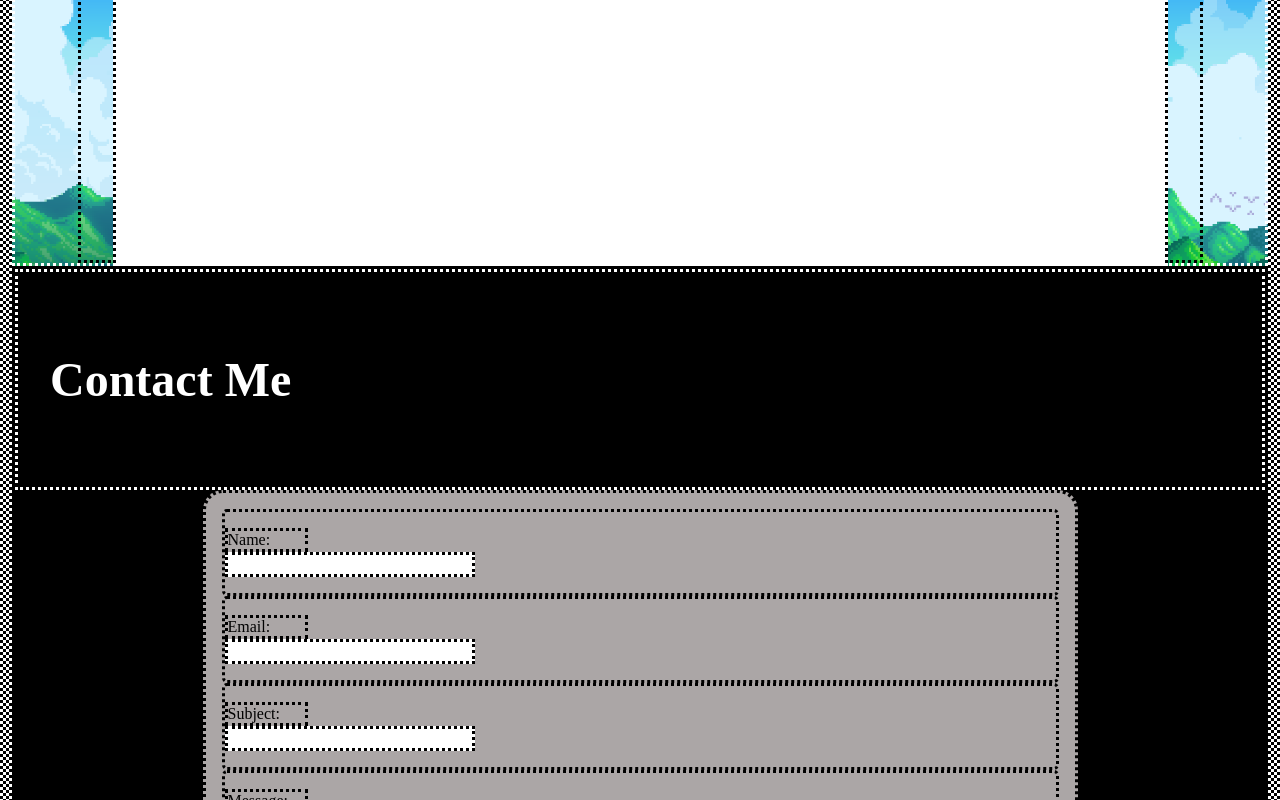
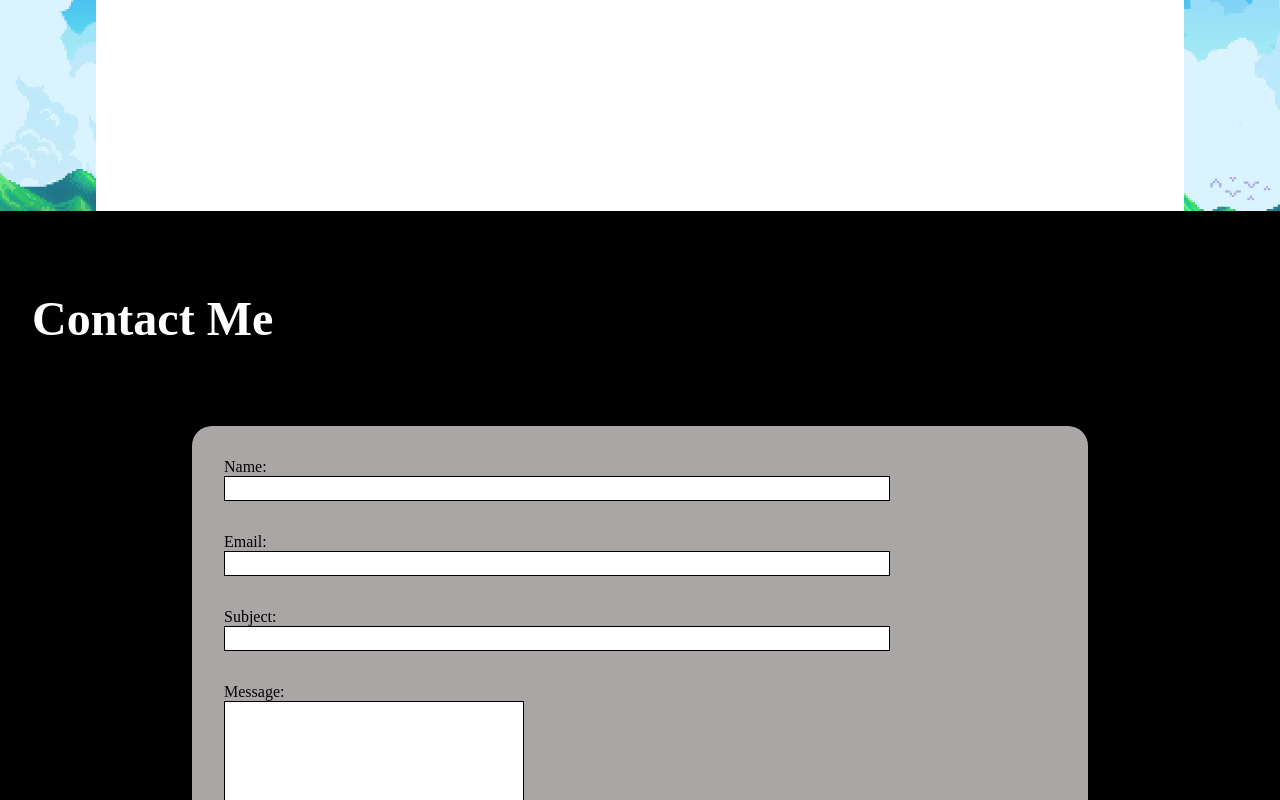
Before and after one commit to allenfc0/Portfolio_Site, a React (Create React App) app: page / in a window 1280 px wide. Shown: the part 2000-2800 px from the top of the page. Built offline with nearby package versions, Linux system fonts and the light colour scheme; the HTML template or start-up script is replaced by a standard one.

Commit message:
mobile view css update. Updated the Contact Me form to prevent horizontal scrolling and input fields to be bigger than the canvas

```diff
--- a/src/App.css
+++ b/src/App.css
@@ -6,7 +6,7 @@
     padding: 0;
 
     /*testing*/
-    border: dotted;
+    border: none;
 }
 
 .app {
@@ -272,6 +272,19 @@
     padding: 1rem;
     margin: 0 15%;
     border-radius: 20px;
+
+    display: flex;
+    flex-direction: column;
+    justify-content: center;
+    align-content: center;
+}
+
+.form-input {
+    padding: 1rem 1rem;
+    border-radius: 5px;
+    display: flex;
+    flex-direction: column;
+
 }
 
 label {
@@ -280,9 +293,15 @@ label {
 
 .all-input {
     height: 25px;
-    width: 250px;
-    max-width: 300px;
-    min-width: 10px;
+    width: 80%;
+    border: 1px solid #000;
+    padding: 5px;
+    letter-spacing: 1px;
+}
+
+textarea {
+    max-width: 100%;
+    padding: 5px;
 }
 
 #message {
@@ -292,12 +311,7 @@ label {
 
 /* Helper */
 
-.form-input {
-    padding: 1rem 0rem;
-    border-radius: 5px;
-    display: flex;
-    flex-direction: column;
-}
+
 
 
 
--- a/src/App.jsx
+++ b/src/App.jsx
@@ -148,8 +148,8 @@ function App() {
 
           <div className='form-input'>
             <label htmlFor="message">Message:</label>
-            <textarea type="text" name='message' id='message'
-                      rows='10' cols='50' className='all-input' required />
+            <textarea name='message' id='message'
+                       className='all-input' required />
           </div>
 
           <div>
```
